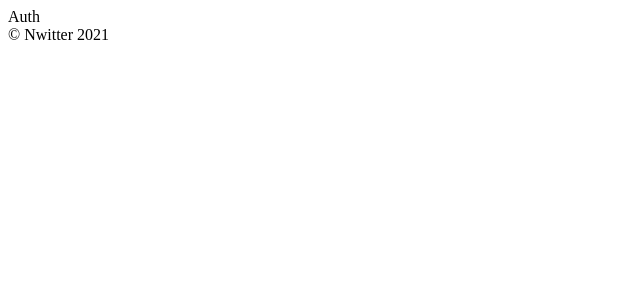
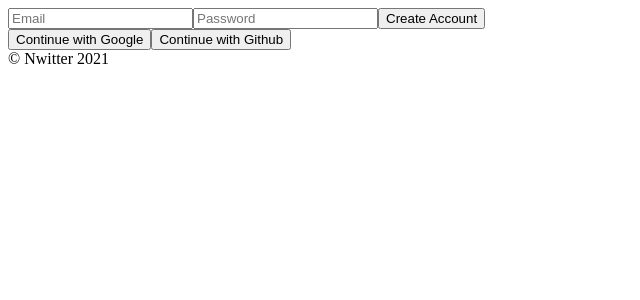
Before and after one commit to NaBeomKi/nwitter, a React (Create React App) app: page / in a window 1280 px wide. Shown: the top 300 px of the page, without its empty margins (0-640 px from the left). Built offline with nearby package versions, Linux system fonts and the light colour scheme; no server answers.

Commit message:
Creating Account

```diff
--- a/src/firebase.js
+++ b/src/firebase.js
@@ -2,7 +2,7 @@
 import { initializeApp } from "firebase/app";
 // TODO: Add SDKs for Firebase products that you want to use
 // https://firebase.google.com/docs/web/setup#available-libraries
-import { getAuth, createUserWithEmailAndPassword } from "firebase/auth";
+import { getAuth } from "firebase/auth";
 
 // Your web app's Firebase configuration
 const firebaseConfig = {
--- a/src/routes/Auth.js
+++ b/src/routes/Auth.js
@@ -1,7 +1,75 @@
-import React from "react";
+import React, { useState } from "react";
+import {
+  createUserWithEmailAndPassword,
+  signInWithEmailAndPassword,
+} from "firebase/auth";
+import { authService } from "firebase";
 
 const Auth = () => {
-  return <div>Auth</div>;
+  const [email, setEmail] = useState("");
+  const [password, setPassword] = useState("");
+  const [newAccount, setNewAccount] = useState(true);
+
+  const handleChange = (e) => {
+    const {
+      target: { name, value },
+    } = e;
+    switch (name) {
+      case "email":
+        return setEmail(value);
+      case "password":
+        return setPassword(value);
+      default:
+        return;
+    }
+  };
+
+  const handleSubmit = async (e) => {
+    e.preventDefault();
+    try {
+      let data;
+      if (newAccount) {
+        data = await createUserWithEmailAndPassword(
+          authService,
+          email,
+          password
+        );
+      } else {
+        data = await signInWithEmailAndPassword(authService, email, password);
+      }
+      console.log(data);
+    } catch (error) {
+      console.log(error);
+    }
+  };
+
+  return (
+    <div>
+      <form onSubmit={handleSubmit}>
+        <input
+          name="email"
+          type="email"
+          placeholder="Email"
+          required
+          value={email}
+          onChange={handleChange}
+        />
+        <input
+          name="password"
+          type="password"
+          placeholder="Password"
+          required
+          value={password}
+          onChange={handleChange}
+        />
+        <input type="submit" value={newAccount ? "Create Account" : "Log In"} />
+      </form>
+      <div>
+        <button>Continue with Google</button>
+        <button>Continue with Github</button>
+      </div>
+    </div>
+  );
 };
 
 export default Auth;
```
